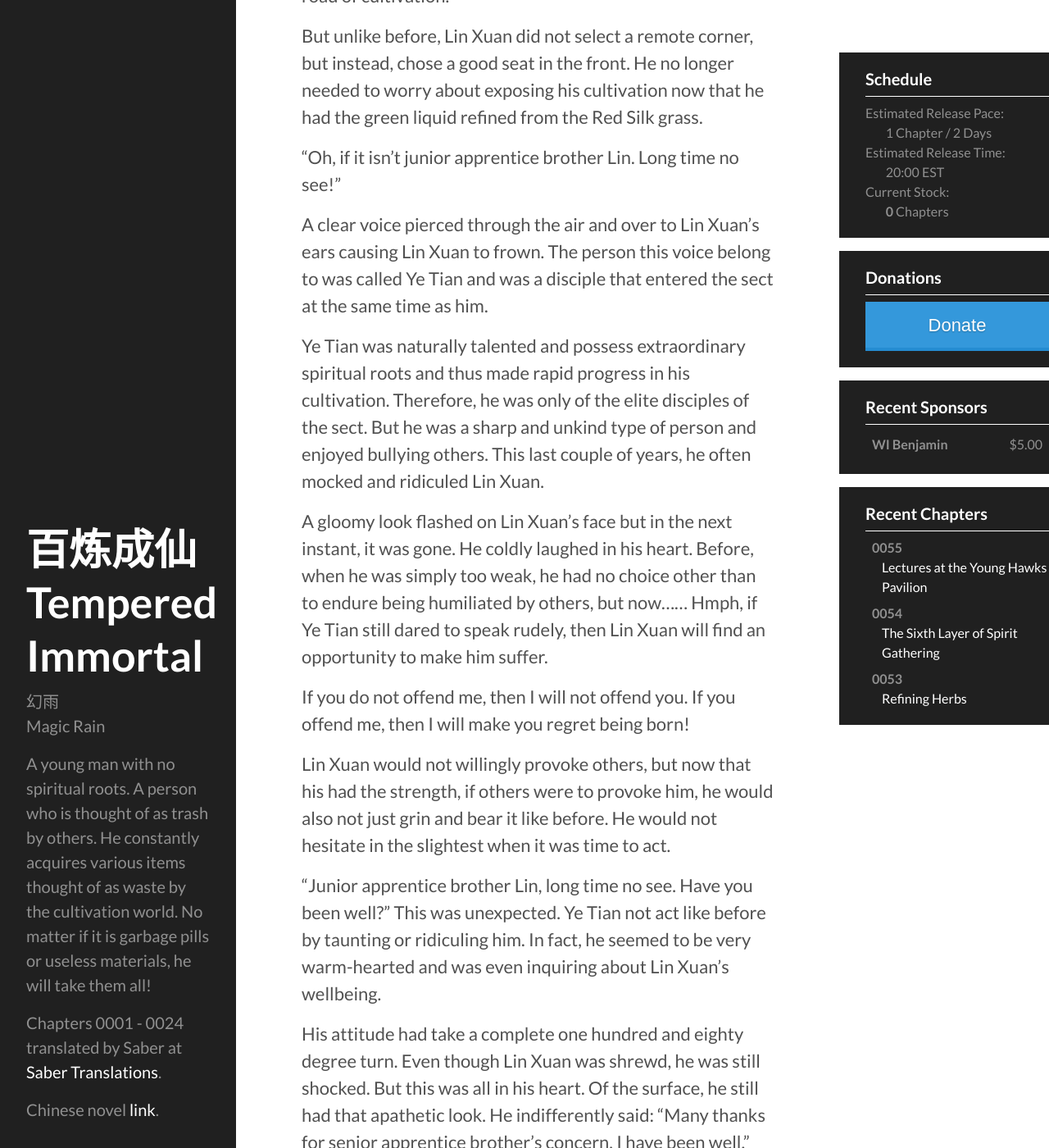
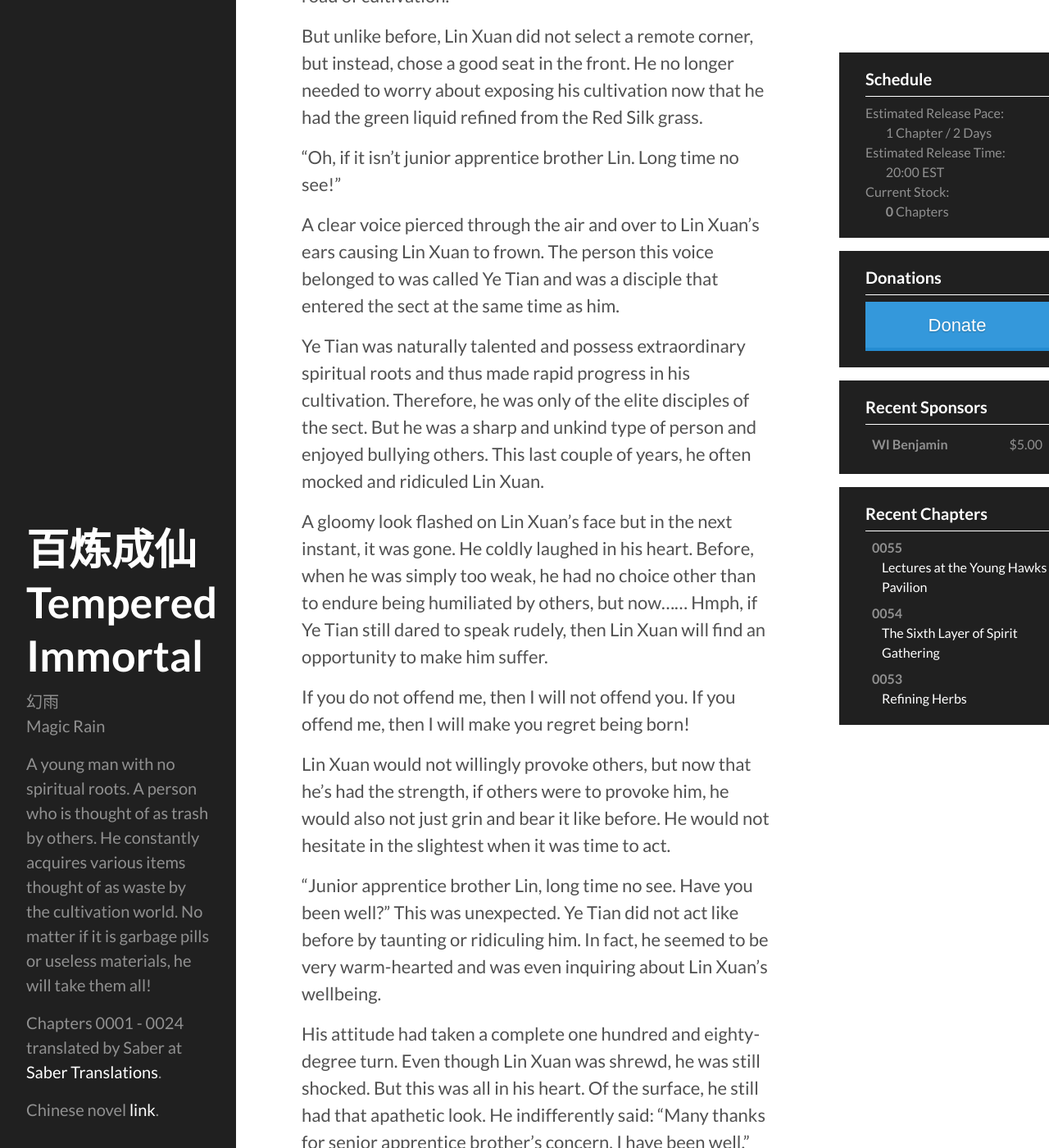
Before and after one commit to blcxtranslations/blcx, a Jekyll site: the page built from _translated/chapter-0055.md, in a window 1280 px wide and 1400 px high, scrolled down 660 px. Shown: the whole window at 82% size. Built offline with Jekyll 4.4.1, drawn with Linux system fonts in a browser that asks for light colours; comment, search, counter and statistics services are not loaded; some of the changed text lies outside the part shown.

Commit message:
chapter-0055.md

```diff
--- a/_translated/chapter-0055.md
+++ b/_translated/chapter-0055.md
@@ -17,7 +17,7 @@ But unlike before, Lin Xuan did not select a remote corner, but instead, chose a
 
 "Oh, if it isn't junior apprentice brother Lin. Long time no see!"
 
-A clear voice pierced through the air and over to Lin Xuan's ears causing Lin Xuan to frown. The person this voice belong to was called Ye Tian and was a disciple that entered the sect at the same time as him.
+A clear voice pierced through the air and over to Lin Xuan's ears causing Lin Xuan to frown. The person this voice belonged to was called Ye Tian and was a disciple that entered the sect at the same time as him.
 
 Ye Tian was naturally talented and possess extraordinary spiritual roots and thus made rapid progress in his cultivation. Therefore, he was only of the elite disciples of the sect. But he was a sharp and unkind type of person and enjoyed bullying others. This last couple of years, he often mocked and ridiculed Lin Xuan.
 
@@ -25,11 +25,11 @@ A gloomy look flashed on Lin Xuan's face but in the next instant, it was gone. H
 
 If you do not offend me, then I will not offend you. If you offend me, then I will make you regret being born!
 
-Lin Xuan would not willingly provoke others, but now that his had the strength, if others were to provoke him, he would also not just grin and bear it like before. He would not hesitate in the slightest when it was time to act.
+Lin Xuan would not willingly provoke others, but now that he's had the strength, if others were to provoke him, he would also not just grin and bear it like before. He would not hesitate in the slightest when it was time to act.
 
-"Junior apprentice brother Lin, long time no see. Have you been well?" This was unexpected. Ye Tian not act like before by taunting or ridiculing him. In fact, he seemed to be very warm-hearted and was even inquiring about Lin Xuan's wellbeing.
+"Junior apprentice brother Lin, long time no see. Have you been well?" This was unexpected. Ye Tian did not act like before by taunting or ridiculing him. In fact, he seemed to be very warm-hearted and was even inquiring about Lin Xuan's wellbeing.
 
-His attitude had take a complete one hundred and eighty degree turn. Even though Lin Xuan was shrewd, he was still shocked. But this was all in his heart. Of the surface, he still had that apathetic look. He indifferently said: "Many thanks for senior apprentice brother's concern, I have been well."
+His attitude had taken a complete one hundred and eighty-degree turn. Even though Lin Xuan was shrewd, he was still shocked. But this was all in his heart. Of the surface, he still had that apathetic look. He indifferently said: "Many thanks for senior apprentice brother's concern, I have been well."
 
 
 Having finished saying that, he turned around to leave. Since Ye Tian did not try to pick a fight with him, then he would also not try to teach Ye Tian a lesson. But Lin Xuan also did not want to be involved with Ye Tian either.
@@ -44,11 +44,11 @@ Disciples that had good relationships with each other would band together. They
 
 But in the cultivation world, power was everything. In the eyes of these disciples, he was just an ordinary brat with no spiritual roots and thus he was discriminated against. He had never been invited to these group activities.
 
-虽然不明白叶天今天为何突然态度大变，但无事献殷情，非奸即盗，林轩想了想，摇头婉拒：“多谢师兄的好意，但小弟今天还有事，改日。”
+Although he did not know why Ye Tian's attitude suddenly changed so much, but there must be a reason for him to be so nice, there must be hidden malicious reasons. Lin Xuan thought for a bit and shook his head, "Thank you senior apprentice brother for your good intentions, but I have some things to take care of today, maybe some other day."
 
 A look of disappointment flashed in Ye Tian's eyes but he quickly recovered to an amiable look. "Alright, next time, next time."
 
-After he finished saying goodbye, he turned around. He had a sinister look on his face. Who would have thought that this brat would not appreciate his kindness. Whatever, it can be counted as him having good luck. He face changed back into a smiling expression, and after finding another target, he walked towards another disciple with lower cultivation.
+After he finished saying goodbye, he turned around. He had a sinister look on his face. Who would have thought that this brat would not appreciate his kindness? Whatever, it can be counted as him having good luck. His face changed back into a smiling expression, and after finding another target, he walked towards another disciple with lower cultivation.
 
 Although he had already walked far away, Lin Xuan still kept an eye out and took in all of this. His expression did not change but he did start pondering about it. Why did Ye Tian deliberately approach disciples with lower cultivation, what exactly did he want?
 
```
Also changed, not shown: other parts of _translated/chapter-0055.md (+8 -8 lines).
